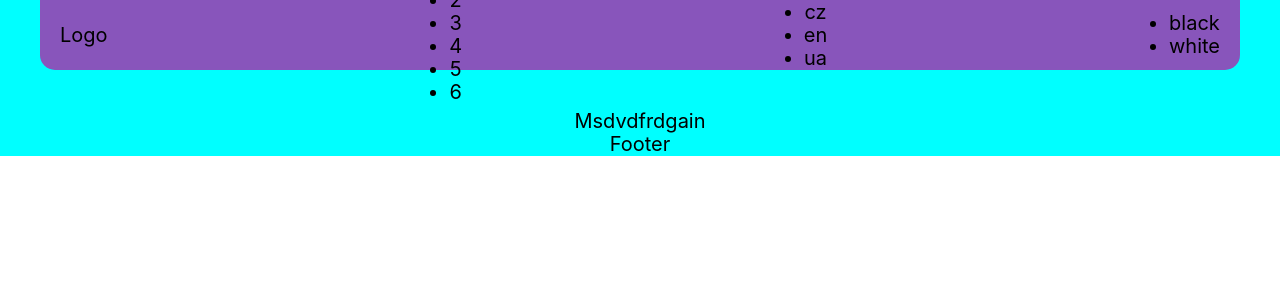
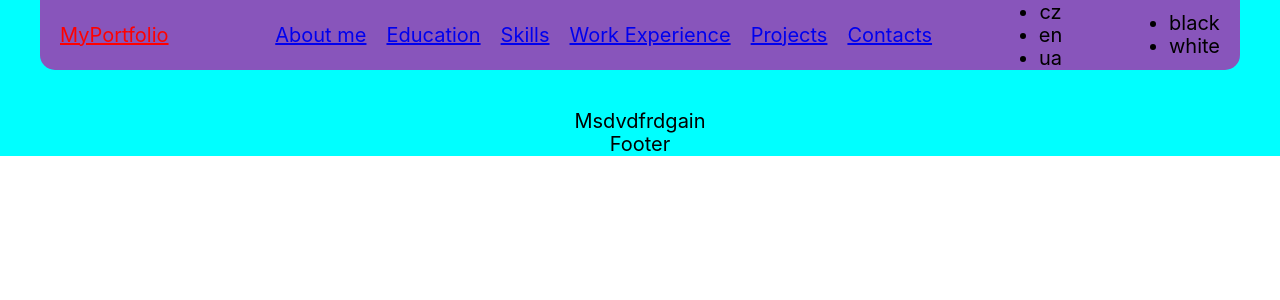
Before and after one commit to Medvedev245/MyPortfolio, a React (Create React App) app: page / in a window 1280 px wide. Shown: the top 300 px of the page. Built offline with nearby package versions, Linux system fonts and the light colour scheme.

Commit message:
add logo, add navbar

```diff
--- a/package.json
+++ b/package.json
@@ -12,6 +12,7 @@
     "modern-normalize": "^2.0.0",
     "react": "^18.1.0",
     "react-dom": "^18.1.0",
+    "react-router-dom": "^6.26.0",
     "react-scripts": "5.0.1",
     "styled-components": "^6.1.12",
     "typescript": "^4.9.5",
--- a/src/components/App/App.tsx
+++ b/src/components/App/App.tsx
@@ -1,4 +1,5 @@
 import React from 'react';
+
 import Footer from 'components/Footer/Footer.tsx';
 import Header from 'components/Header/Header.tsx';
 import Main from 'components/Main/Main.tsx';
--- a/src/components/Header/Header.ts
+++ b/src/components/Header/Header.ts
@@ -1,4 +1,5 @@
 import styled from 'styled-components';
+import { Link } from 'react-router-dom';
 
 export const HeaderContainer = styled.header`
   display: flex;
@@ -19,3 +20,13 @@ export const HeaderContainer = styled.header`
     width: 320px;
   }
 `;
+
+export const LogoLink = styled(Link)`
+  color: red;
+`;
+
+export const List = styled.ul`
+  display: flex;
+  gap: 20px;
+  list-style: none;
+`;
--- a/src/components/Header/Header.tsx
+++ b/src/components/Header/Header.tsx
@@ -1,19 +1,43 @@
 import React from 'react';
-import { HeaderContainer } from './Header';
+import { HeaderContainer, List, LogoLink } from './Header';
 
 const Header: React.FC = () => {
   return (
     <HeaderContainer>
-      <div>Logo</div>
+      <LogoLink to="/MyPortfolio">MyPortfolio</LogoLink>
       <nav>
-        <ul>
-          <li>1</li>
-          <li>2</li>
-          <li>3</li>
-          <li>4</li>
-          <li>5</li>
-          <li>6</li>
-        </ul>
+        <List>
+          <li>
+            <a href="#about" title="About me">
+              About me
+            </a>
+          </li>
+          <li>
+            <a href="#education" title="Education">
+              Education
+            </a>
+          </li>
+          <li>
+            <a href="#skills" title="Skills">
+              Skills
+            </a>
+          </li>
+          <li>
+            <a href="#workExperience" title="Work Experience">
+              Work Experience
+            </a>
+          </li>
+          <li>
+            <a href="#projects" title="Projects">
+              Projects
+            </a>
+          </li>
+          <li>
+            <a href="#contacts" title="Contacts">
+              Contacts
+            </a>
+          </li>
+        </List>
       </nav>
       <div>
         <ul>
--- a/src/index.js
+++ b/src/index.js
@@ -1,12 +1,15 @@
 import React from 'react';
 import ReactDOM from 'react-dom/client';
 import { App } from './components/App/App.tsx';
+import { BrowserRouter } from 'react-router-dom';
 // import './index.css';
 import { GlobalStyle } from './components/Global.style.ts';
 
 ReactDOM.createRoot(document.getElementById('root')).render(
   <React.StrictMode>
-    <App />
-    <GlobalStyle />
+    <BrowserRouter>
+      <App />
+      <GlobalStyle />
+    </BrowserRouter>
   </React.StrictMode>
 );
```
Also changed, not shown: 1 other file (tests, documents, lock files or other folders).
